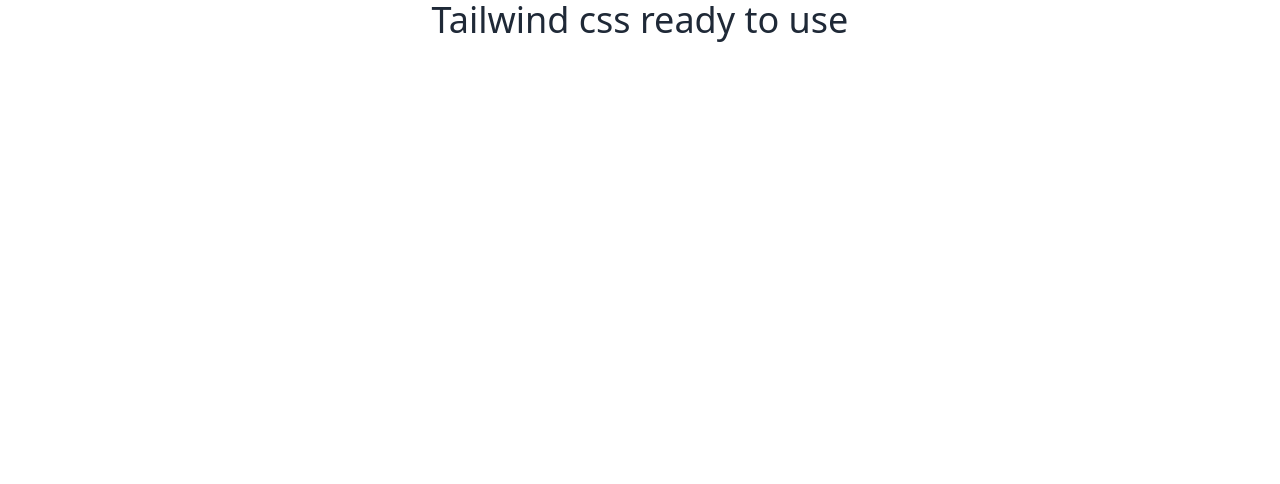
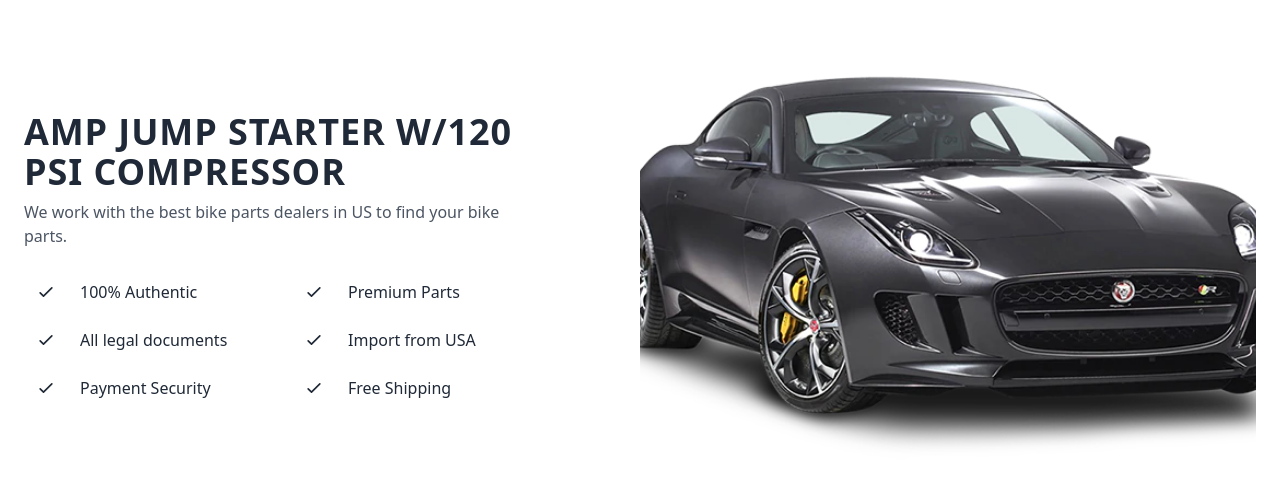
Before and after one commit to rakibahmeddev/-AutoParts-manufacturer-client, a React (Create React App) app: page / in a window 1280 px wide. Shown: the top 484 px of the page. Built offline with nearby package versions, Linux system fonts and the light colour scheme.

Commit message:
home page created and banner done

```diff
--- a/public/index.html
+++ b/public/index.html
@@ -24,7 +24,7 @@
       work correctly both with client-side routing and a non-root public URL.
       Learn how to configure a non-root public URL by running `npm run build`.
     -->
-    <title>Ventus Air Conditioning.</title>
+    <title>AutoParts</title>
   </head>
   <body>
     <noscript>You need to enable JavaScript to run this app.</noscript>
--- a/src/App.js
+++ b/src/App.js
@@ -1,9 +1,10 @@
 import "./App.css";
+import Home from "./Components/Pages/Home/Home";
 
 function App() {
   return (
     <div>
-      <h2 className="text-4xl text-center">Tailwind css ready to use</h2>
+      <Home></Home>
     </div>
   );
 }
--- /dev/null
+++ b/src/Components/Pages/Home/Home.js
@@ -0,0 +1,12 @@
+import React from "react";
+import Landing from "./Landing";
+
+const Home = () => {
+  return (
+    <div>
+      <Landing></Landing>
+    </div>
+  );
+};
+
+export default Home;
--- /dev/null
+++ b/src/Components/Pages/Home/Landing.js
@@ -0,0 +1,174 @@
+import React from "react";
+import banner from "../../../assets/banner.webp";
+
+function Landing() {
+  return (
+    <header className="bg-white dark:bg-gray-800">
+      <div className="container flex flex-col px-6 py-10 mx-auto space-y-6 lg:h-[32rem] lg:py-16 lg:flex-row lg:items-center px-20">
+        <div className="w-full lg:w-1/2">
+          <div className="lg:max-w-lg ">
+            <h1
+              data-aos="fade-left"
+              className="text-2xl font-bold tracking-wide text-gray-800 dark:text-white lg:text-4xl"
+            >
+              AMP JUMP STARTER W/120 PSI COMPRESSOR
+            </h1>
+            <p
+              data-aos="fade-left"
+              className="mt-2 text-gray-600 dark:text-gray-300"
+            >
+              We work with the best bike parts dealers in US to find your bike
+              parts.
+            </p>
+            <div
+              data-aos="fade-right"
+              className="grid gap-6 mt-8 sm:grid-cols-2"
+            >
+              <div className="flex items-center text-gray-800 -px-3 dark:text-gray-200">
+                <svg
+                  className="w-5 h-5 mx-3"
+                  xmlns="http://www.w3.org/2000/svg"
+                  fill="none"
+                  viewBox="0 0 24 24"
+                  stroke="currentColor"
+                >
+                  <path
+                    strokeLinecap="round"
+                    strokeLinejoin="round"
+                    strokeWidth="2"
+                    d="M5 13l4 4L19 7"
+                  />
+                </svg>
+
+                <span className="mx-3">100% Authentic</span>
+              </div>
+
+              <div
+                data-aos="fade-right"
+                className="flex items-center text-gray-800 -px-3 dark:text-gray-200"
+              >
+                <svg
+                  className="w-5 h-5 mx-3"
+                  xmlns="http://www.w3.org/2000/svg"
+                  fill="none"
+                  viewBox="0 0 24 24"
+                  stroke="currentColor"
+                >
+                  <path
+                    strokeLinecap="round"
+                    strokeLinejoin="round"
+                    strokeWidth="2"
+                    d="M5 13l4 4L19 7"
+                  />
+                </svg>
+
+                <span className="mx-3">Premium Parts</span>
+              </div>
+
+              <div
+                data-aos="fade-right"
+                className="flex items-center text-gray-800 -px-3 dark:text-gray-200"
+              >
+                <svg
+                  className="w-5 h-5 mx-3"
+                  xmlns="http://www.w3.org/2000/svg"
+                  fill="none"
+                  viewBox="0 0 24 24"
+                  stroke="currentColor"
+                >
+                  <path
+                    strokeLinecap="round"
+                    strokeLinejoin="round"
+                    strokeWidth="2"
+                    d="M5 13l4 4L19 7"
+                  />
+                </svg>
+
+                <span className="mx-3">All legal documents</span>
+              </div>
+
+              <div
+                data-aos="fade-right"
+                className="flex items-center text-gray-800 -px-3 dark:text-gray-200"
+              >
+                <svg
+                  className="w-5 h-5 mx-3"
+                  xmlns="http://www.w3.org/2000/svg"
+                  fill="none"
+                  viewBox="0 0 24 24"
+                  stroke="currentColor"
+                >
+                  <path
+                    strokeLinecap="round"
+                    strokeLinejoin="round"
+                    strokeWidth="2"
+                    d="M5 13l4 4L19 7"
+                  />
+                </svg>
+
+                <span className="mx-3">Import from USA</span>
+              </div>
+
+              <div
+                data-aos="fade-right"
+                className="flex items-center text-gray-800 -px-3 dark:text-gray-200"
+              >
+                <svg
+                  className="w-5 h-5 mx-3"
+                  xmlns="http://www.w3.org/2000/svg"
+                  fill="none"
+                  viewBox="0 0 24 24"
+                  stroke="currentColor"
+                >
+                  <path
+                    strokeLinecap="round"
+                    strokeLinejoin="round"
+                    strokeWidth="2"
+                    d="M5 13l4 4L19 7"
+                  />
+                </svg>
+
+                <span className="mx-3">Payment Security</span>
+              </div>
+
+              <div
+                data-aos="fade-right"
+                className="flex items-center text-gray-800 -px-3 dark:text-gray-200"
+              >
+                <svg
+                  className="w-5 h-5 mx-3"
+                  xmlns="http://www.w3.org/2000/svg"
+                  fill="none"
+                  viewBox="0 0 24 24"
+                  stroke="currentColor"
+                >
+                  <path
+                    strokeLinecap="round"
+                    strokeLinejoin="round"
+                    strokeWidth="2"
+                    d="M5 13l4 4L19 7"
+                  />
+                </svg>
+
+                <span className="mx-3">Free Shipping</span>
+              </div>
+            </div>
+          </div>
+        </div>
+
+        <div
+          data-aos="flip-down"
+          className="flex items-center justify-center w-full h-96 lg:w-1/2 "
+        >
+          <img
+            className="object-cover w-full h-full max-w-2xl rounded-md"
+            src={banner}
+            alt="glasses"
+          />
+        </div>
+      </div>
+    </header>
+  );
+}
+
+export default Landing;
```
